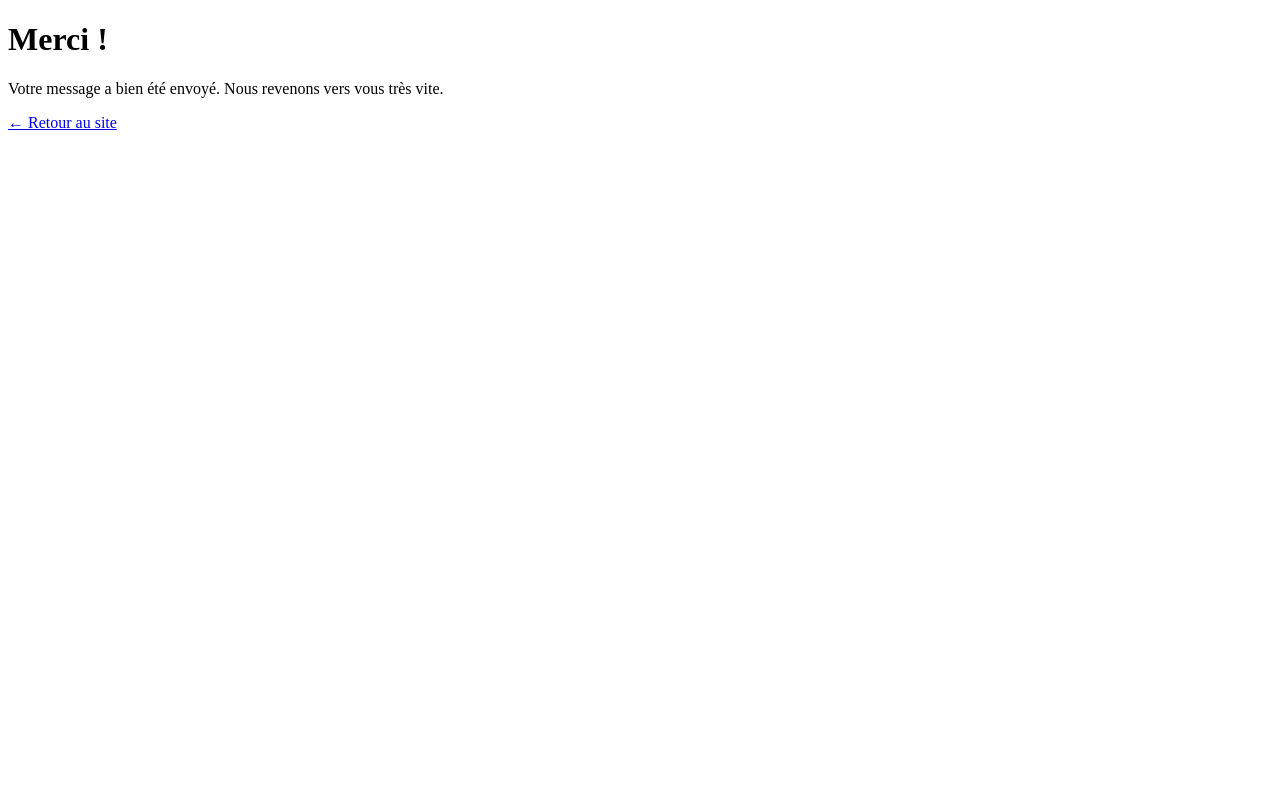
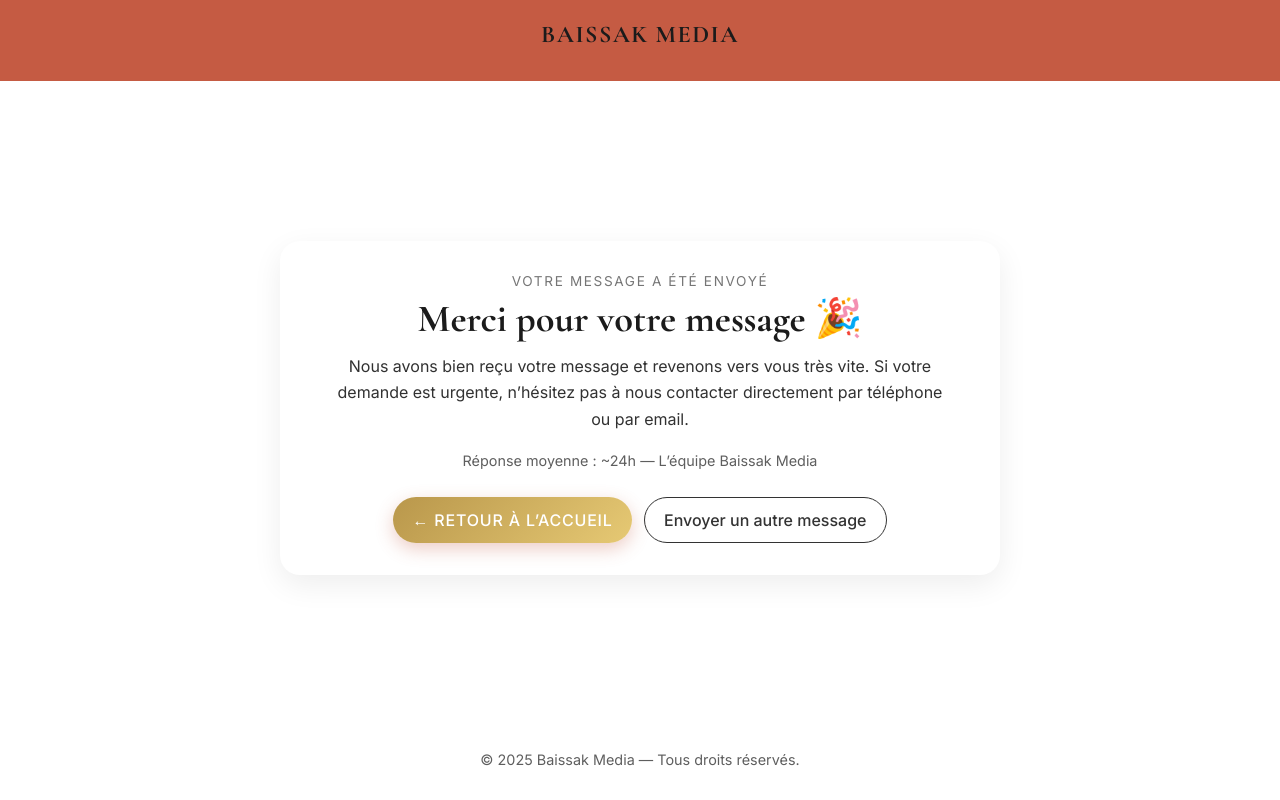
Before and after one commit to RiwaneAberkane/BaissakMedia, a plain HTML site: page merci.html in a window 1280 px wide. Drawn offline with nearby package versions, Linux system fonts and the light colour scheme.

Commit message:
add merci page and form complete

```diff
--- /dev/null
+++ b/merci.css
@@ -0,0 +1,121 @@
+:root {
+    --gap: 1rem;
+}
+
+/* Structure globale */
+body {
+    min-height: 100svh;
+    display: grid;
+    grid-template-rows: auto 1fr auto;
+    margin: 0;
+    background: #fff;
+}
+
+.merci-wrap {
+    display: grid;
+    place-items: center;
+    padding: 4rem 1.25rem;
+}
+
+/* Carte centrale */
+.merci-card {
+    max-width: 720px;
+    width: 100%;
+    background: #fff;
+    border-radius: 1.25rem;
+    box-shadow: 0 10px 30px rgba(0, 0, 0, .07);
+    padding: clamp(1.25rem, 3vw, 2rem);
+    text-align: center;
+}
+
+/* Marque */
+.brand {
+    display: inline-block;
+    text-decoration: none;
+    letter-spacing: .06em;
+    font-weight: 700;
+    font-family: "Cormorant Garamond", serif;
+    margin-bottom: .75rem;
+    color: inherit;
+}
+
+/* Titres et textes */
+.eyebrow {
+    font-size: .85rem;
+    letter-spacing: .12em;
+    text-transform: uppercase;
+    opacity: .6;
+    margin: 0 0 .5rem;
+}
+
+.merci-title {
+    font-family: "Cormorant Garamond", serif;
+    font-weight: 700;
+    font-size: clamp(1.8rem, 3.2vw, 2.4rem);
+    line-height: 1.15;
+    margin: 0 0 .75rem;
+}
+
+.merci-text {
+    font-family: Inter, system-ui, -apple-system, Segoe UI, Roboto, Arial, sans-serif;
+    line-height: 1.65;
+    font-size: 1rem;
+    margin: 0 auto 1.25rem;
+    max-width: 60ch;
+    opacity: .9;
+}
+
+.merci-meta {
+    font-size: .9rem;
+    opacity: .7;
+    margin: 0 0 1.75rem;
+}
+
+/* Boutons */
+.merci-actions {
+    display: flex;
+    flex-wrap: wrap;
+    gap: .75rem;
+    justify-content: center;
+}
+
+.bouton {
+    cursor: pointer;
+    text-decoration: none;
+    display: inline-flex;
+    align-items: center;
+    justify-content: center;
+    padding: .75rem 1.2rem;
+    border-radius: 999px;
+    font-family: Inter, sans-serif;
+    font-weight: 500;
+    transition: all .3s ease;
+}
+
+.bouton--or {
+    background: linear-gradient(135deg, #b9974b, #e6c974);
+    color: #fff;
+    border: none;
+}
+
+.bouton--or:hover {
+    filter: brightness(1.05);
+}
+
+.bouton--ghost {
+    background: transparent;
+    border: 1px solid currentColor;
+    color: #333;
+}
+
+.bouton--ghost:hover {
+    background: rgba(0, 0, 0, 0.05);
+}
+
+/* Footer */
+.merci-footer {
+    text-align: center;
+    font-size: .9rem;
+    opacity: .7;
+    padding: 1rem 0 2rem;
+}
--- a/merci.html
+++ b/merci.html
@@ -4,13 +4,56 @@
 <head>
     <meta charset="UTF-8" />
     <meta name="viewport" content="width=device-width, initial-scale=1" />
-    <title>Merci</title>
+    <title>Merci — Baissak Media</title>
+
+    <!-- Polices & styles globaux -->
+    <link
+        href="https://fonts.googleapis.com/css2?family=Cormorant+Garamond:wght@400;500;600;700&family=Inter:wght@400;500;600&display=swap"
+        rel="stylesheet">
+    <link rel="stylesheet" href="styles.css" />
+    <link rel="stylesheet" href="merci.css" />
 </head>
 
 <body>
-    <h1>Merci !</h1>
-    <p>Votre message a bien été envoyé. Nous revenons vers vous très vite.</p>
-    <p><a href="/">← Retour au site</a></p>
+    <!-- En-tête -->
+    <header class="site-header" style="border-bottom: 0;">
+        <div class="container header-bar" style="justify-content: center; padding-block: 1.25rem;">
+            <a href="/" class="brand" aria-label="Baissak Media">
+                BAISSAK MEDIA
+            </a>
+        </div>
+    </header>
+
+    <!-- Contenu principal -->
+    <main class="merci-wrap" role="main">
+        <section class="merci-card" aria-labelledby="merci-title">
+            <p class="eyebrow">Votre message a été envoyé</p>
+            <h1 id="merci-title" class="merci-title">Merci pour votre message 🎉</h1>
+
+            <p class="merci-text">
+                Nous avons bien reçu votre message et revenons vers vous très vite.
+                Si votre demande est urgente, n’hésitez pas à nous contacter directement par téléphone ou par email.
+            </p>
+
+            <p class="merci-meta">
+                Réponse moyenne : ~24h — L’équipe Baissak Media
+            </p>
+
+            <div class="merci-actions">
+                <a href="/" class="bouton bouton--or">← Retour à l’accueil</a>
+                <a href="/#contact" class="bouton bouton--ghost">Envoyer un autre message</a>
+            </div>
+        </section>
+    </main>
+
+    <!-- Pied de page -->
+    <footer class="merci-footer">
+        &copy; <span id="annee"></span> Baissak Media — Tous droits réservés.
+    </footer>
+
+    <script>
+        document.getElementById('annee').textContent = new Date().getFullYear();
+    </script>
 </body>
 
 </html>
```
